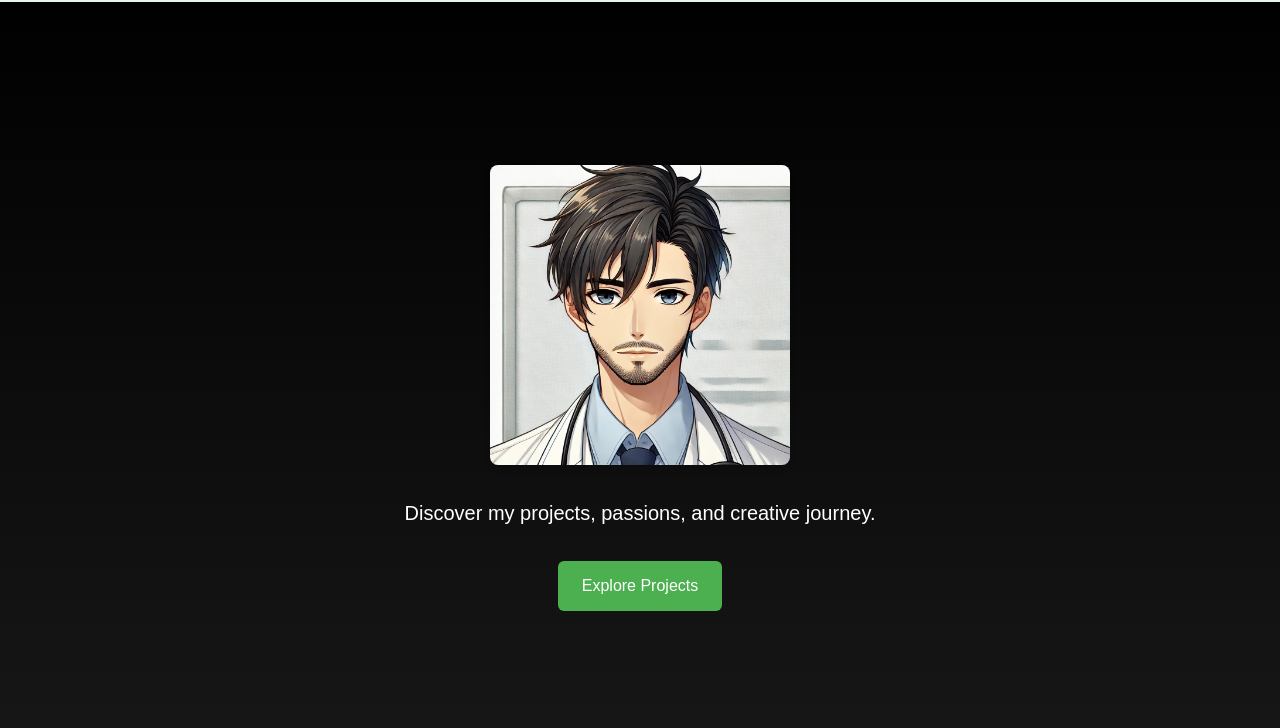
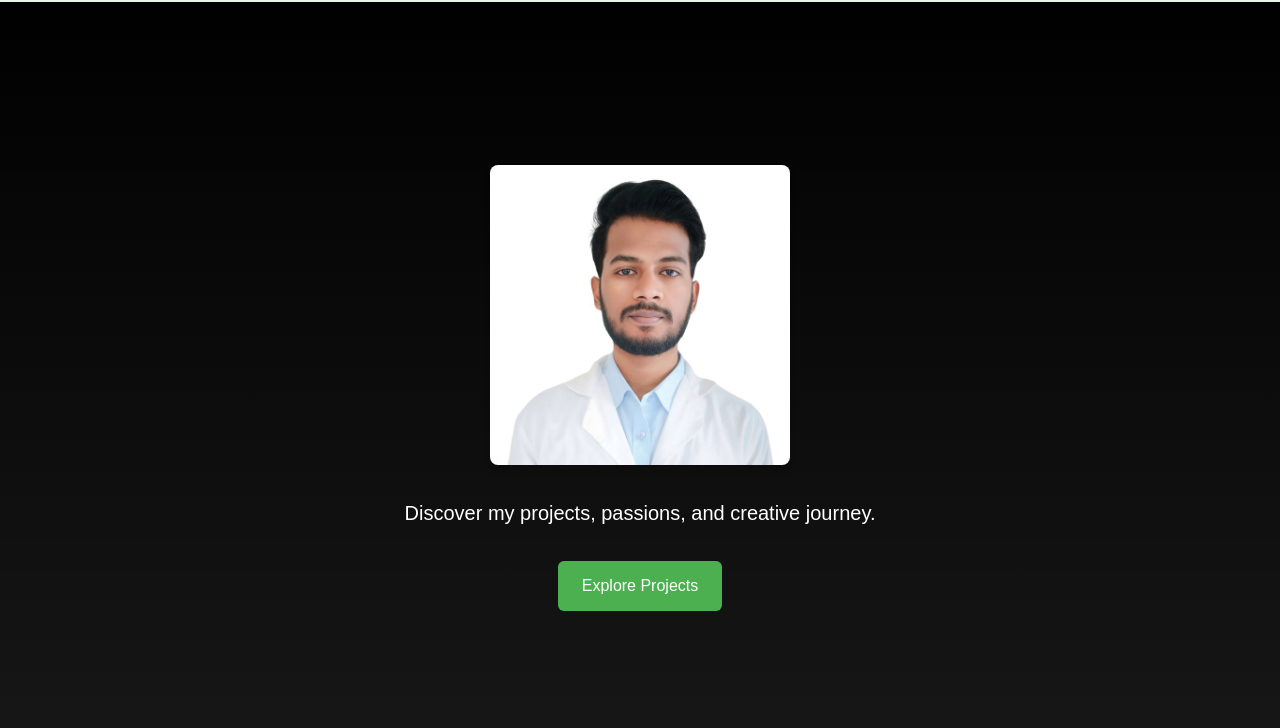
Before and after one commit to DrHasib/DrHasib, a plain HTML site: page inde.html in a window 1280 px wide. Shown: the part 72-800 px from the top of the page. Drawn offline with Linux system fonts and the light colour scheme.

Commit message:
Update inde.html

```diff
--- a/inde.html
+++ b/inde.html
@@ -28,7 +28,7 @@
 
         <!-- Hero Section -->
         <div class="hero-section">
-            <img src="DrHasib.jpg"
+            <img src="DrHasib1.jpg"
                  alt="Dr. Hasib"
                  class="hero-image">
             <p class="hero-text">Discover my projects, passions, and creative journey.</p>
```
